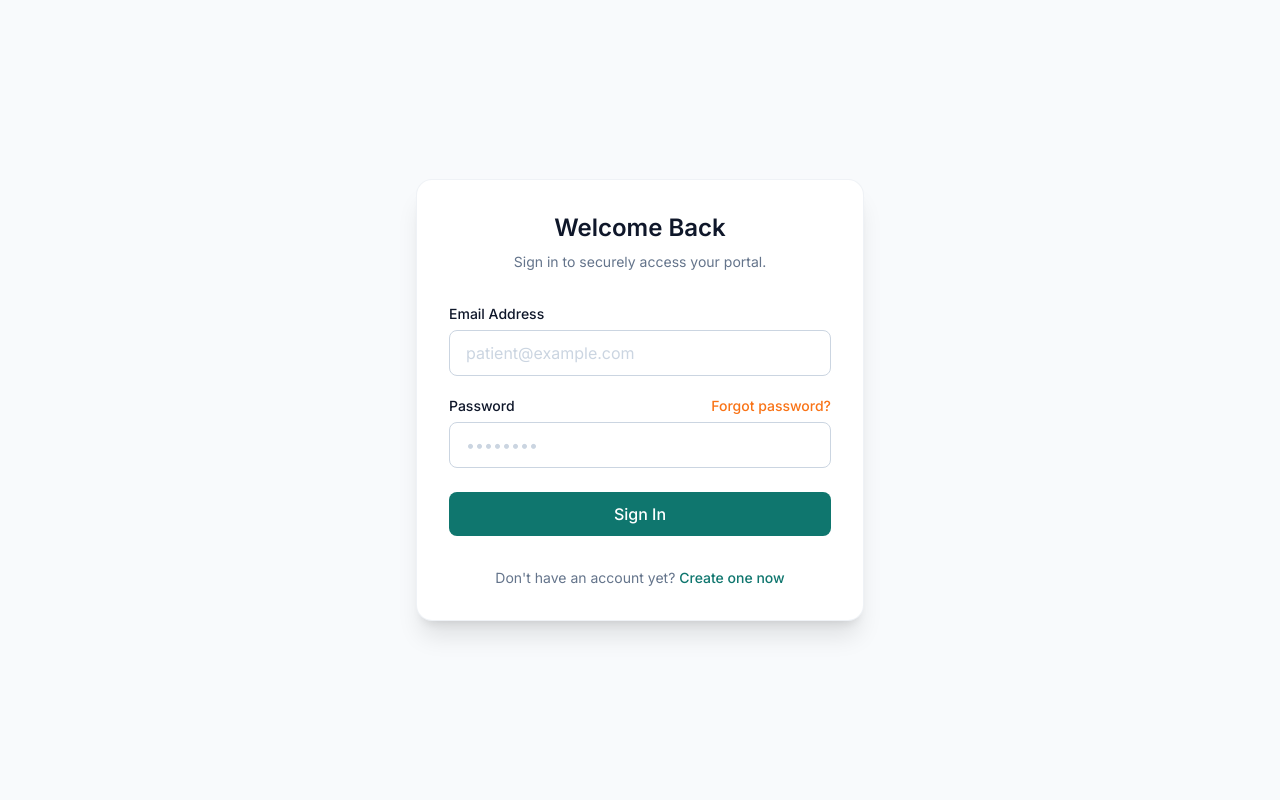
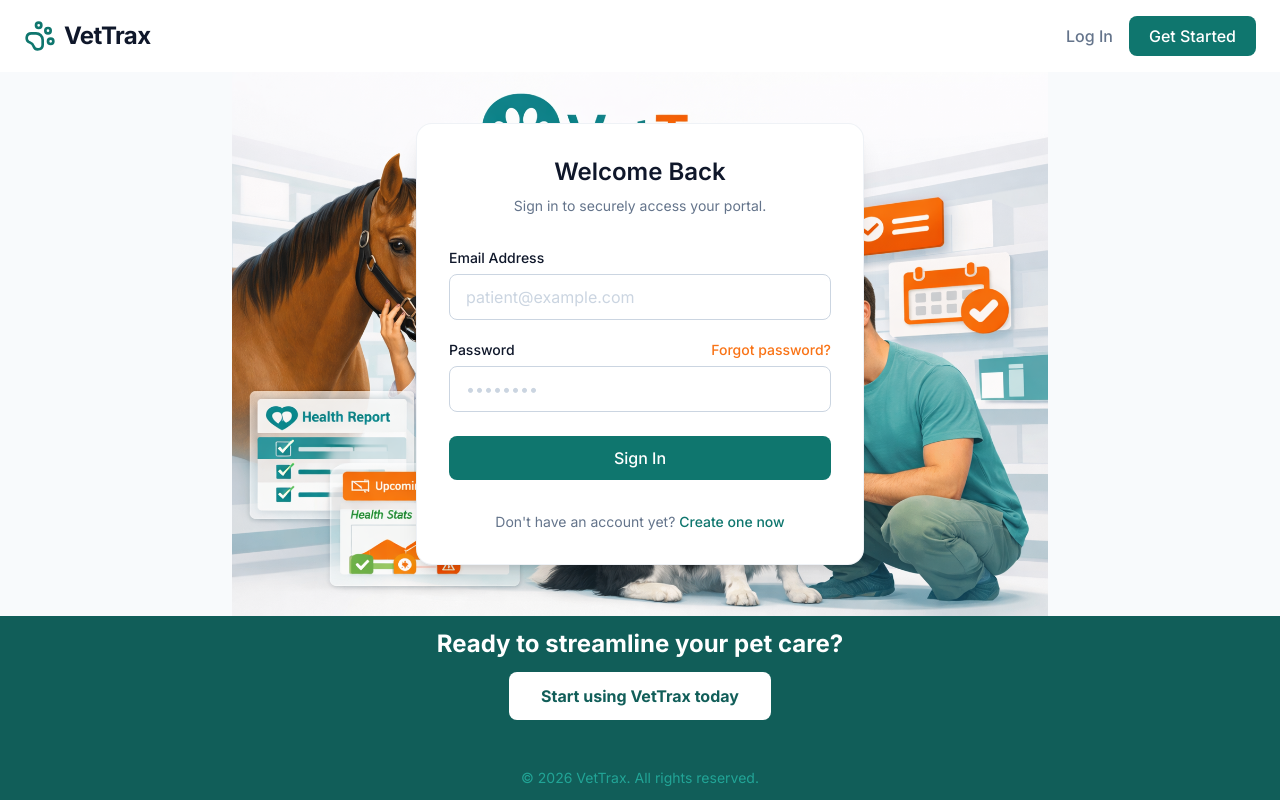
Before and after one commit to dwight-mobley/vet-trax, a Next.js app: page /auth/login in a window 1280 px wide. Built offline with nearby package versions, Linux system fonts and the light colour scheme; no server answers.

Commit message:
updated layout -created footer component -created navbar component

```diff
--- a/app/auth/login/page.tsx
+++ b/app/auth/login/page.tsx
@@ -1,6 +1,6 @@
 "use client";
 
-import { useState } from "react";
+import { useEffect, useState } from "react";
 import { useRouter, useSearchParams } from "next/navigation";
 import Link from "next/link";
 import { login, registerUser } from "@/actions/auth";
@@ -10,11 +10,8 @@ import { login, registerUser } from "@/actions/auth";
 export default  function LoginPage() {
   const router = useRouter();
   const searchParams = useSearchParams();
-  const isRegisterpage: boolean = searchParams.get('register') === 'true';
 
-
-
-  const [isSignUp, setIsSignUp] = useState(isRegisterpage);
+  const isSignUp = searchParams.get('register')?.toLowerCase() === 'true';
   const [email, setEmail] = useState("");
   const [password, setPassword] = useState("");
   const [error, setError] = useState<string | null>(null);
@@ -54,8 +51,10 @@ export default  function LoginPage() {
 
 
 
+
+
   return (
-    <div className="min-h-screen flex items-center justify-center bg-background p-4">
+    <div className="min-h-full flex-1 flex items-center justify-center  bg-background bg-hero bg-contain bg-no-repeat bg-center  ">
       {/* Main Card */}
       <div className="w-full max-w-md bg-background-paper rounded-large shadow-xl border border-text-disabled/30 p-8">
 
@@ -138,15 +137,11 @@ export default  function LoginPage() {
         {/* Footer Toggle */}
         <div className="mt-8 text-center text-sm text-text-secondary">
           {isSignUp ? "Already have an account?" : "Don't have an account yet?"}{" "}
-          <button
-            onClick={() => {
-              setIsSignUp(!isSignUp);
-              setError(null);
-            }}
+          <Link href={`/auth/login${!isSignUp ? '?register=true' : ''}`}
             className="font-medium text-primary hover:text-primary-dark transition-colors"
           >
             {isSignUp ? "Sign in instead" : "Create one now"}
-          </button>
+          </Link>
         </div>
 
       </div>
--- a/app/layout.tsx
+++ b/app/layout.tsx
@@ -1,6 +1,8 @@
 import type { Metadata } from "next";
 import { Geist_Mono, Inter } from "next/font/google";
 import "./globals.css";
+import LandingPageNavbar from "@/components/layout/LandingPageNavbar";
+import Footer from "@/components/layout/Footer";
 
 const inter = Inter({
   subsets: ["latin"],
@@ -25,8 +27,10 @@ export default async function RootLayout({
 
   return (
     <html lang="en" className={`${inter.variable} ${geistMono.variable} h-full antialiased`}>
-      <body>
+      <body className="min-h-screen flex flex-col">
+        <LandingPageNavbar/>
        {children}
+       <Footer/>
       </body>
     </html>
   );
--- a/app/page.tsx
+++ b/app/page.tsx
@@ -6,23 +6,10 @@ export default function Home() {
   return (
     <div className="min-h-screen flex flex-col bg-background font-sans">
       {/* Navigation */}
-      <header className="w-full px-6 py-4 flex items-center justify-between bg-background-paper shadow-sm">
-        <div className="flex items-center gap-2 text-primary">
-          <PawPrint className="w-8 h-8" />
-          <span className="text-2xl font-bold tracking-tight text-text-primary">VetTrax</span>
-        </div>
-        <nav className="flex items-center gap-4">
-          <Link href="/auth/login" className="text-text-secondary hover:text-primary transition-colors font-medium">
-            Log In
-          </Link>
-          <Link href="/auth/login?register=true" className="bg-primary text-primary-contrast px-5 py-2 rounded-medium font-medium hover:bg-primary-dark transition-colors">
-            Get Started
-          </Link>
-        </nav>
-      </header>
+
 
       {/* Hero Section */}
-      <main className="flex-1 flex flex-col items-center justify-center text-center px-6 py-20 lg:py-32 bg-hero bg-cover bg-no-repeat bg-center">
+      <main className="flex-1 flex flex-col items-center justify-center text-center px-6 py-20 lg:py-32 bg-hero bg-contain ">
         <div className="z-20 bg-primary-dark/75 p-5 rounded">
           <p className="text-lg lg:text-xl text-white mb-10 max-w-2xl">The all-in-one clinical platform to manage pet profiles, securely track medical records, and never miss an important health reminder again.</p>
           <div className="flex flex-col sm:flex-row gap-4">
@@ -73,14 +60,8 @@ export default function Home() {
         </div>
       </section>
 
-      {/* Footer / Final CTA */}
-      <footer className="w-full bg-primary-dark py-12 px-6 text-center">
-        <h2 className="text-2xl font-bold text-primary-contrast mb-6">Ready to streamline your pet care?</h2>
-        <Link href="/auth/login?register=true" className="inline-block bg-background-paper text-primary-dark px-8 py-3 rounded-medium font-bold hover:bg-background transition-colors">
-          Start using VetTrax today
-        </Link>
-        <p className="mt-12 text-primary-light/60 text-sm">&copy; {new Date().getFullYear()} VetTrax. All rights reserved.</p>
-      </footer>
+
+
     </div>
   );
 }
--- a/components/layout/DashboardLayoutClient.tsx
+++ b/components/layout/DashboardLayoutClient.tsx
@@ -18,7 +18,7 @@ import { User } from "@supabase/supabase-js";
 
 
 const NAV_ITEMS = [
-  { name: "Dashboard", href: "/", icon: LayoutDashboard },
+  { name: "Dashboard", href: "/dashboard", icon: LayoutDashboard },
   { name: "Pets", href: "/pets", icon: PawPrint },
   { name: "Reminders", href: "/reminders", icon: Calendar },
   { name: "Medical Records", href: "/records", icon: Activity },
--- /dev/null
+++ b/components/layout/Footer.tsx
@@ -0,0 +1,16 @@
+import Link from 'next/link'
+import React from 'react'
+
+function Footer() {
+  return (
+      <footer className="w-full bg-primary-dark p-3 text-center">
+        <h2 className="text-2xl font-bold text-primary-contrast mb-3">Ready to streamline your pet care?</h2>
+        <Link href="/auth/login?register=true" className="inline-block bg-background-paper text-primary-dark px-8 py-3 rounded-medium font-bold hover:bg-background transition-colors">
+          Start using VetTrax today
+        </Link>
+        <p className="mt-12 text-primary-light/60 text-sm">&copy; {new Date().getFullYear()} VetTrax. All rights reserved.</p>
+      </footer>
+  )
+}
+
+export default Footer
--- /dev/null
+++ b/components/layout/LandingPageNavbar.tsx
@@ -0,0 +1,23 @@
+
+import {  PawPrintIcon } from 'lucide-react'
+import Link from 'next/link'
+
+
+export default function LandingPageNavbar() {
+  return (
+     <header className="w-full px-6 py-4 flex items-center justify-between bg-background-paper shadow-sm">
+        <Link href="/" className="flex items-center gap-2 text-primary">
+          <PawPrintIcon className="w-8 h-8" />
+          <span className="text-2xl font-bold tracking-tight text-text-primary">VetTrax</span>
+        </Link>
+        <nav className="flex items-center gap-4">
+          <Link href="/auth/login" className="text-text-secondary hover:text-primary transition-colors font-medium">
+            Log In
+          </Link>
+          <Link href="/auth/login?register=true" className="bg-primary text-primary-contrast px-5 py-2 rounded-medium font-medium hover:bg-primary-dark transition-colors">
+            Get Started
+          </Link>
+        </nav>
+      </header>
+  )
+}
--- a/proxy.ts
+++ b/proxy.ts
@@ -1,5 +1,4 @@
 import { createServerClient } from '@supabase/ssr'
-import { redirect } from 'next/dist/server/api-utils'
 import { NextResponse, type NextRequest } from 'next/server'
 
 export async function updateSession(request: NextRequest) {
@@ -22,10 +21,11 @@ export async function updateSession(request: NextRequest) {
     }
   )
 
-  const publicRoutes = ['/auth', '/api/cron', 'api/auth/confirm']
+
+  const authenticatedRoutes = ['/dashboard', '/settings', '/pets', '/reminders', '/records', '/api/cloudinary']
   const {data:{user}} = await supabase.auth.getUser()
 
-  if(!publicRoutes.some(route => request.nextUrl.pathname.startsWith(route)) && !user){
+  if(authenticatedRoutes.some(route => request.nextUrl.pathname.startsWith(route)) && !user){
     return NextResponse.redirect(new URL('/auth/login', request.url))
   }
   if(user && request.nextUrl.pathname.startsWith('/auth/login')){
```
